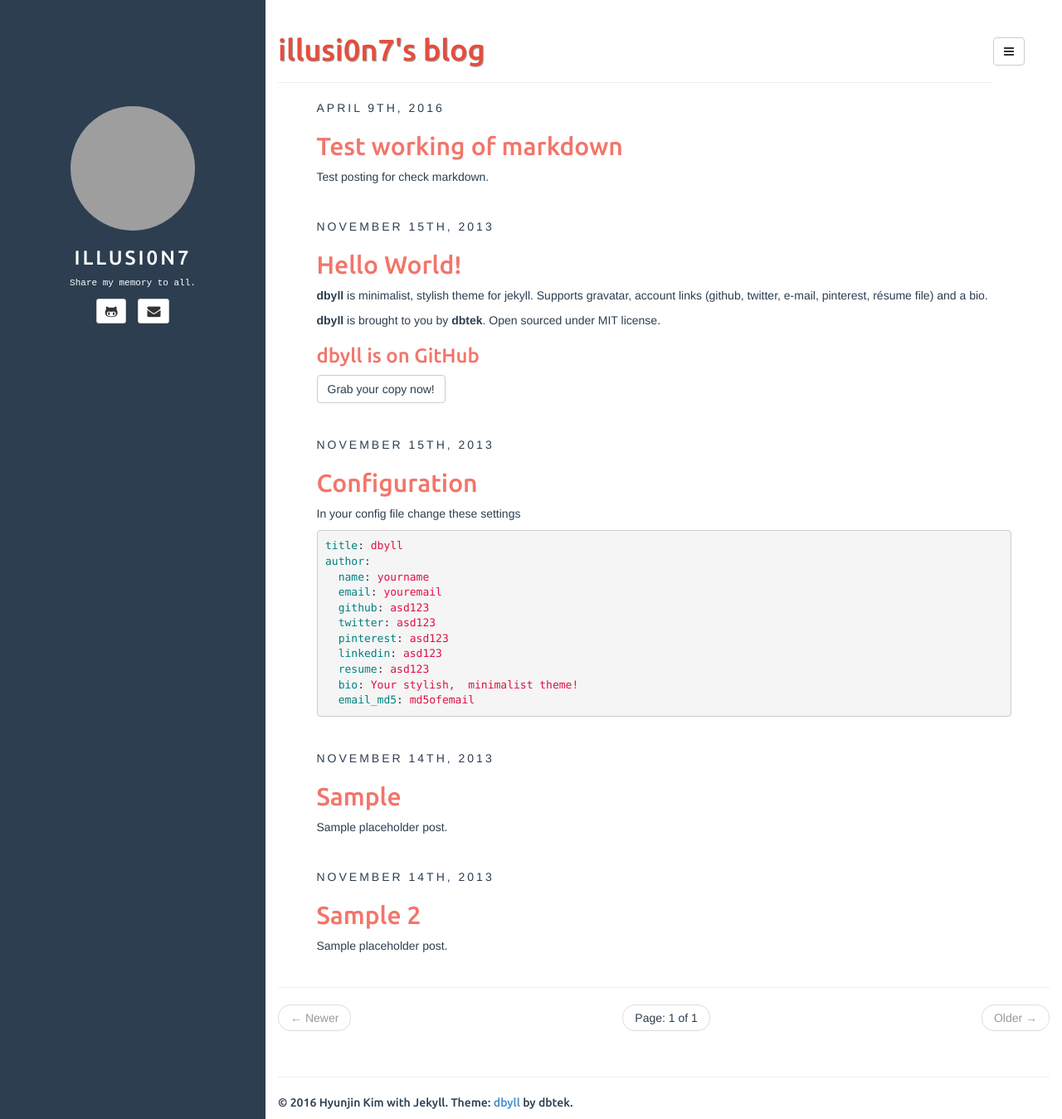
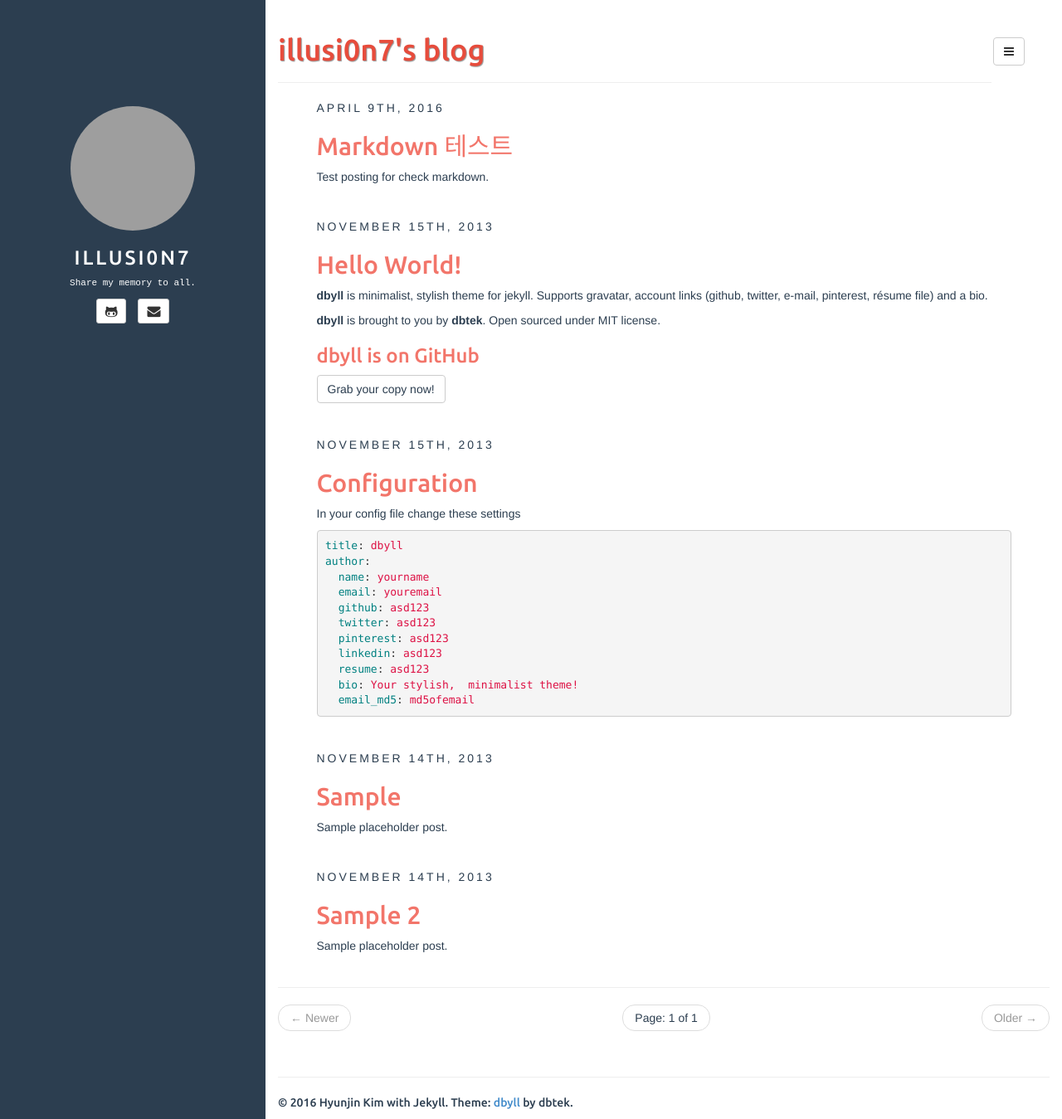
Before and after one commit to illusi0n7/illusi0n7.github.io, a Jekyll site: the page built from index.html, in a window 1280 px wide and 1349 px high. Shown: the whole window at 83% size. Built offline with Jekyll 4.4.1, drawn with Linux system fonts in a browser that asks for light colours; the list of posts is cut into pages by our own code; grey boxes are pictures that could not be loaded.

Commit message:
makrdown test

```diff
--- a/_posts/2016-04-09-own-posting.md
+++ b/_posts/2016-04-09-own-posting.md
@@ -1,6 +1,6 @@
 ---
 layout: post
-title: Test working of markdown
+title: Markdown 테스트
 categories: [general, markdown]
 tags: [demo, markdown]
 description: Test posting for check markdown.
```
Also changed, not shown: other parts of _posts/2016-04-09-own-posting.md (+2 -0 lines).
